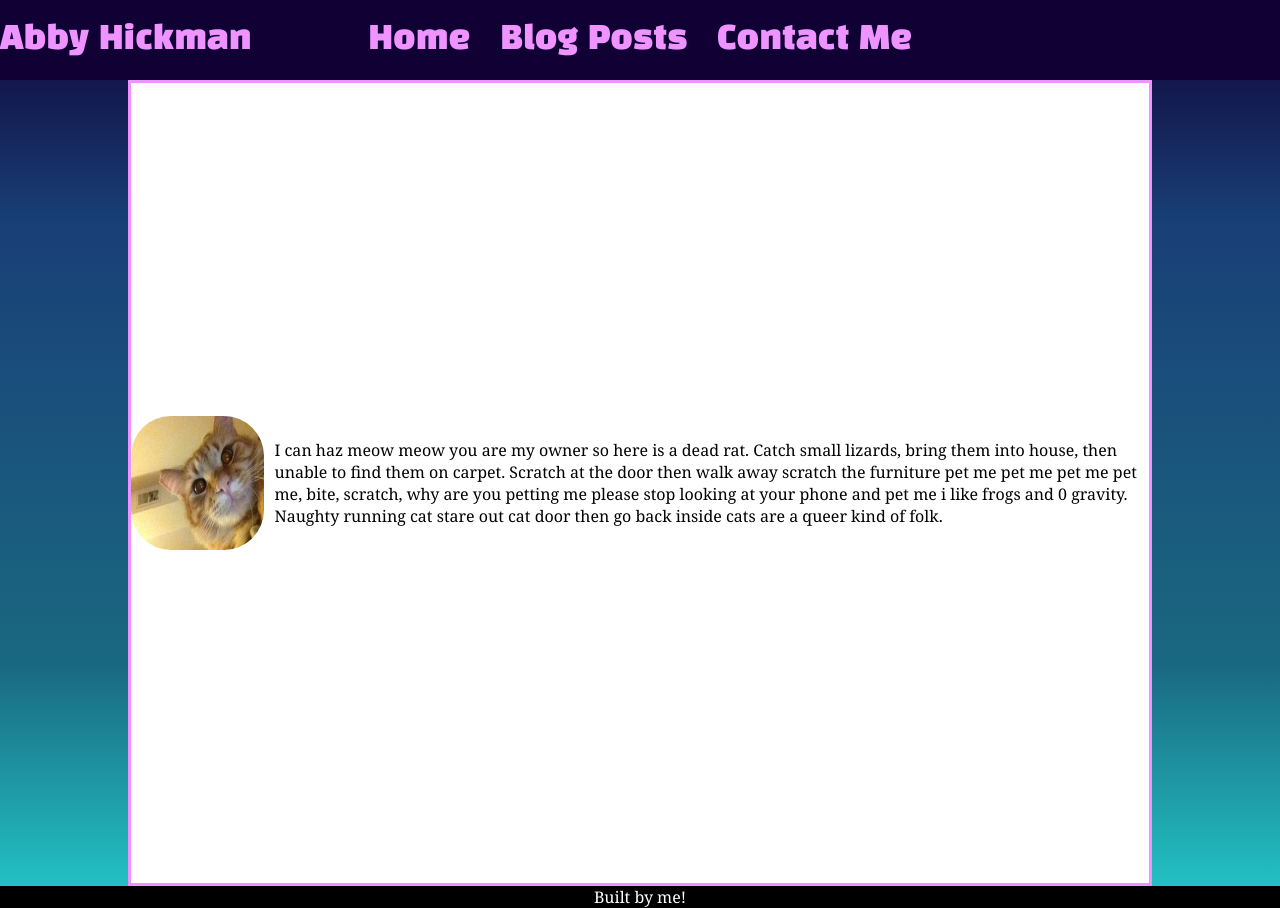
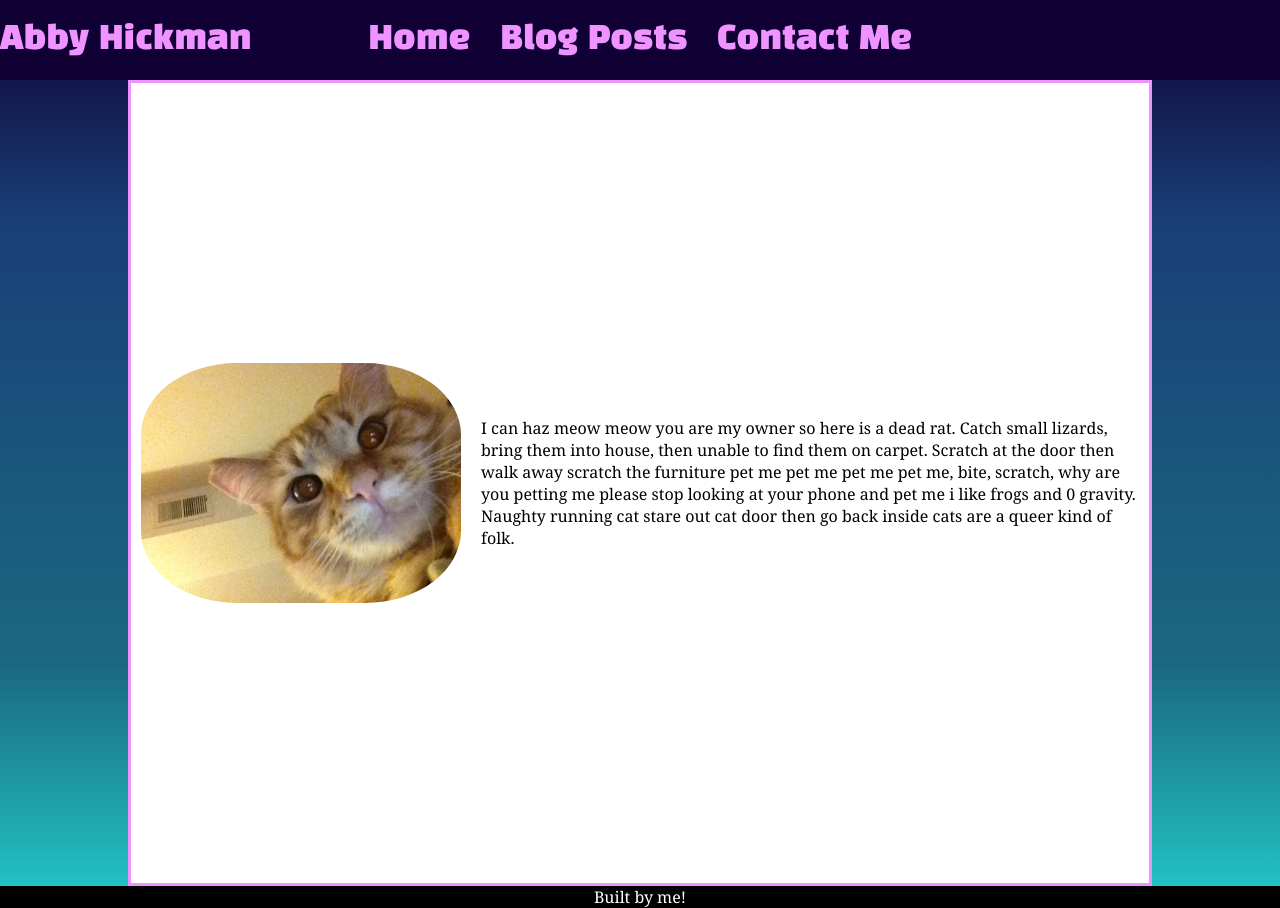
Before and after one commit to Dakota-Schramm/Abby-Blog-Website, a Next.js app: page / in a window 1280 px wide. Built offline with nearby package versions, Linux system fonts and the light colour scheme.

Commit message:
Removed next/image from project.

```diff
--- a/next.config.js
+++ b/next.config.js
@@ -1,6 +1,3 @@
-const fetchURL =
-  "https://github.com/Dakota-Schramm/nextjs-netlify-blog-template/tree/main/public/img";
-
 module.exports = {
   reactStrictMode: true,
   webpack: (cfg) => {
@@ -10,9 +7,4 @@ module.exports = {
     });
     return cfg;
   },
-  target: "serverless",
-  images: {
-    loader: "cloudinary",
-    path: `https://res.cloudinary.com/deohelidx/image/fetch/${fetchURL}`,
-  },
 };
--- a/src/pages/index.js
+++ b/src/pages/index.js
@@ -1,7 +1,6 @@
 import Layout from "../components/Layout";
-import Image from "next/image";
 
-const deftaultCoverImage = "/img/30c79efa5819b7987bde857f620e6c3e.jpg";
+const headshotImage = "./img/30c79efa5819b7987bde857f620e6c3e.jpg";
 
 export default function Home({ title, description, ...props }) {
   const scripts = [
@@ -15,12 +14,10 @@ export default function Home({ title, description, ...props }) {
         pageDescription={description}
       >
         <div className="home-layout">
-          <Image
-            src={deftaultCoverImage}
+          <img
+            src={headshotImage}
             alt="Headshot picture of Abby Hickman."
             className="headshot"
-            width="500rem"
-            height="500rem"
           />
           <div className="biography">
             <p>
--- a/src/pages/posts/[post_slug].js
+++ b/src/pages/posts/[post_slug].js
@@ -1,5 +1,4 @@
 import Link from "next/link";
-import Image from "next/image";
 
 import optimizeTitleForSEO from "../../scripts/RoutingParams";
 
@@ -17,11 +16,9 @@ export default function BlogPost({ siteTitle, frontmatter, markdownBody }) {
       </Link>
       <article>
         <h1>{frontmatter.title}</h1>
-        <Image
+        <img
           src={`/${frontmatter.image || deftaultCoverImage}`}
           alt="A cover banner for the blog post."
-          height="20vh"
-          width="100vw"
           className="cover-image"
         />
         <div dangerouslySetInnerHTML={{ __html: markdownBody }}></div>
```
